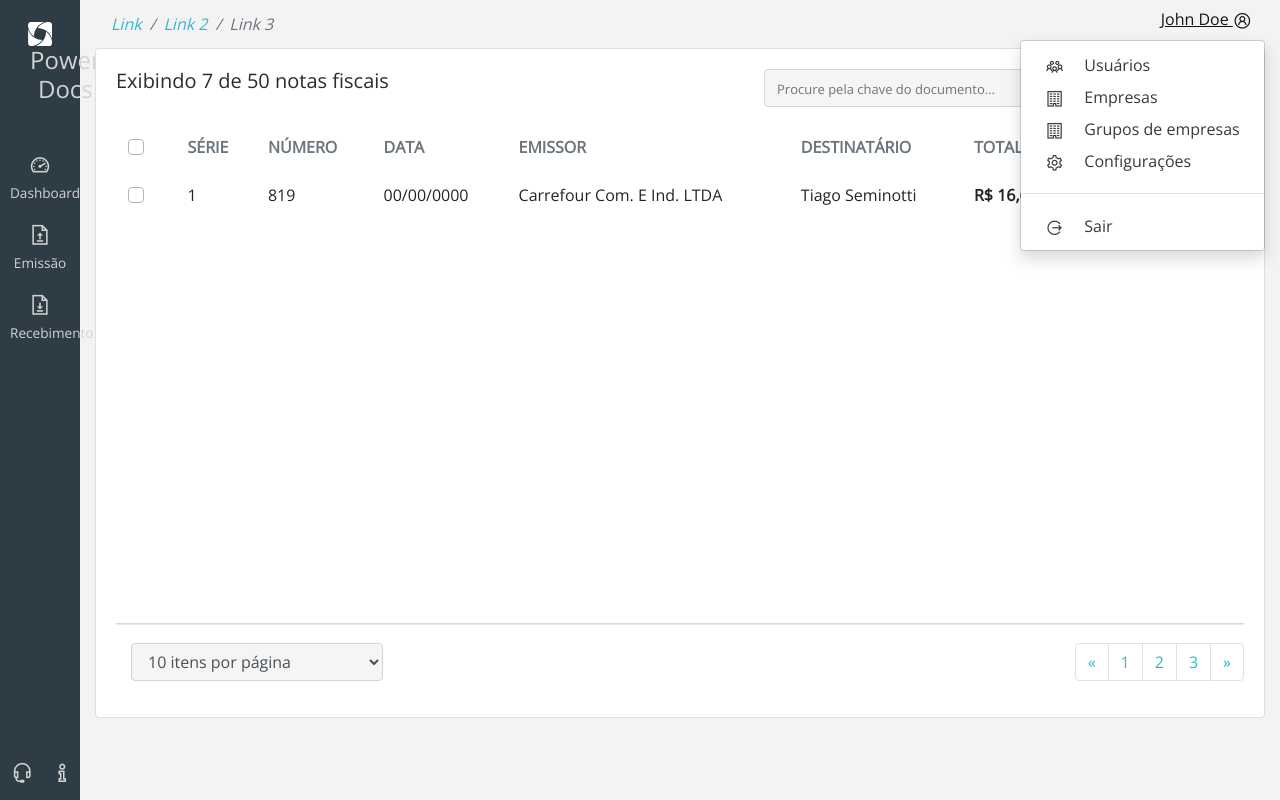
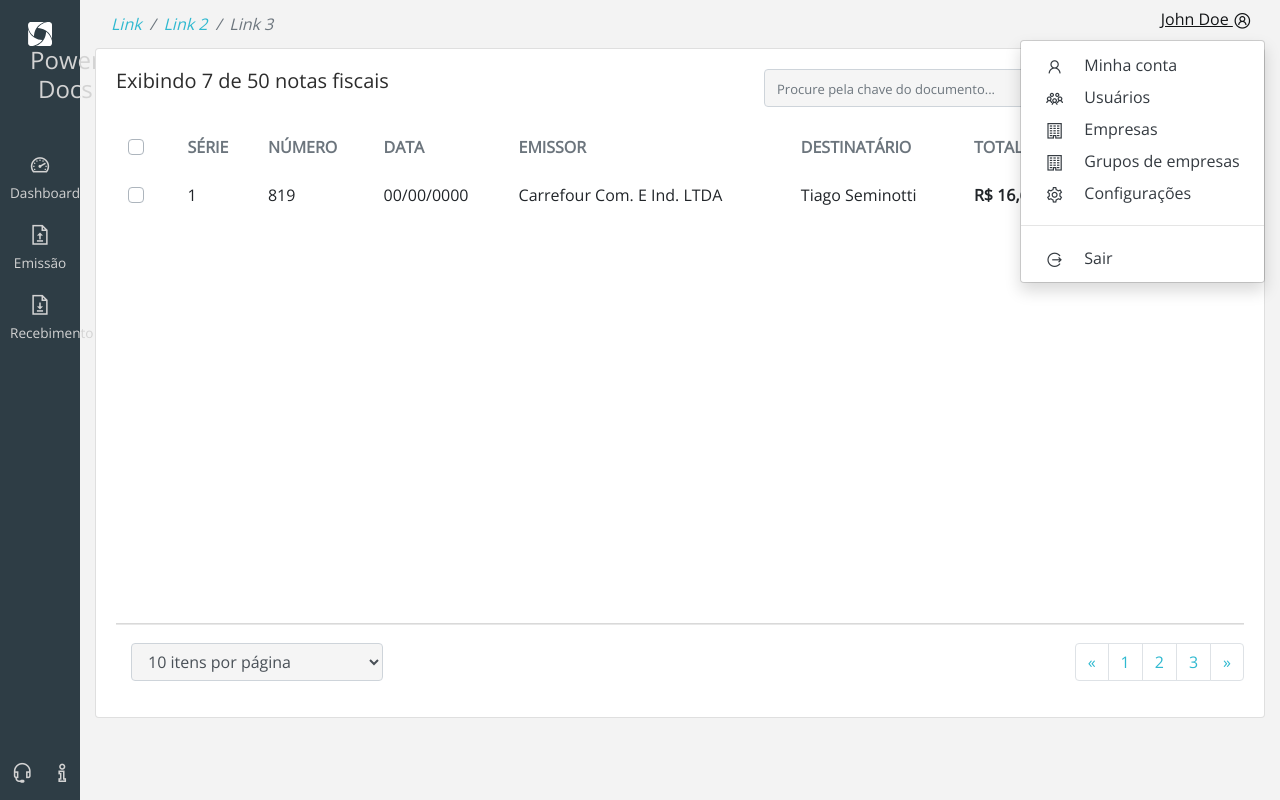
Before and after one commit to myrp-claudinei/powerdocs, a plain HTML site: page index.html in a window 1280 px wide. Both pictures are taken after a click on the button "John Doe". Drawn offline with nearby package versions, Linux system fonts and the light colour scheme.

Commit message:
Adicionado item "Minha conta" no menu do usuário

```diff
--- a/index.html
+++ b/index.html
@@ -107,6 +107,7 @@
                         </a>
 
                         <div class="dropdown-menu dropdown-menu-right shadow" aria-labelledby="dropdownMenuLink">
+                            <a class="dropdown-item text-dark" href="#"><i class="las la-user mr-3"></i> Minha conta</a>
                             <a class="dropdown-item text-dark" href="#"><i class="las la-users mr-3"></i> Usuários</a>
                             <a class="dropdown-item text-dark" href="#"><i class="las la-building mr-3"></i> Empresas</a>
                             <a class="dropdown-item text-dark" href="#"><i class="las la-building mr-3"></i> Grupos de empresas</a>
```
